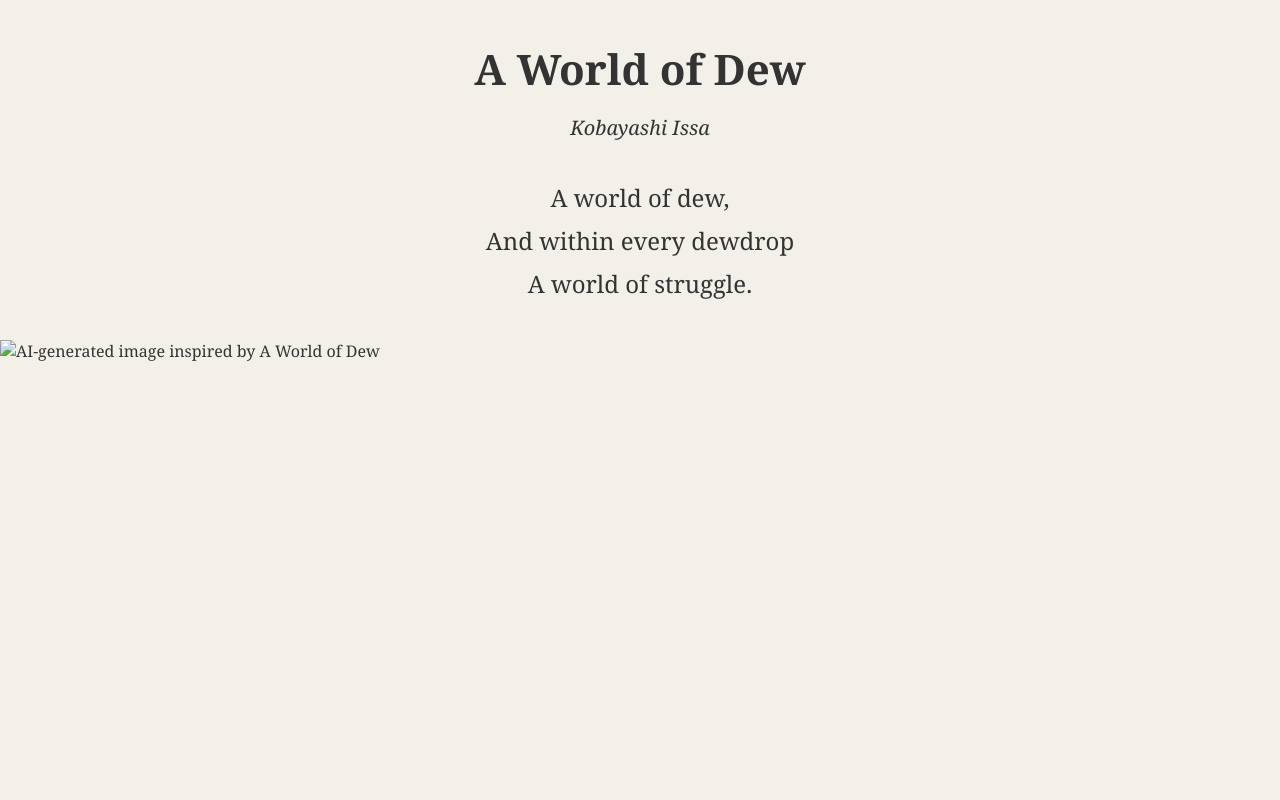
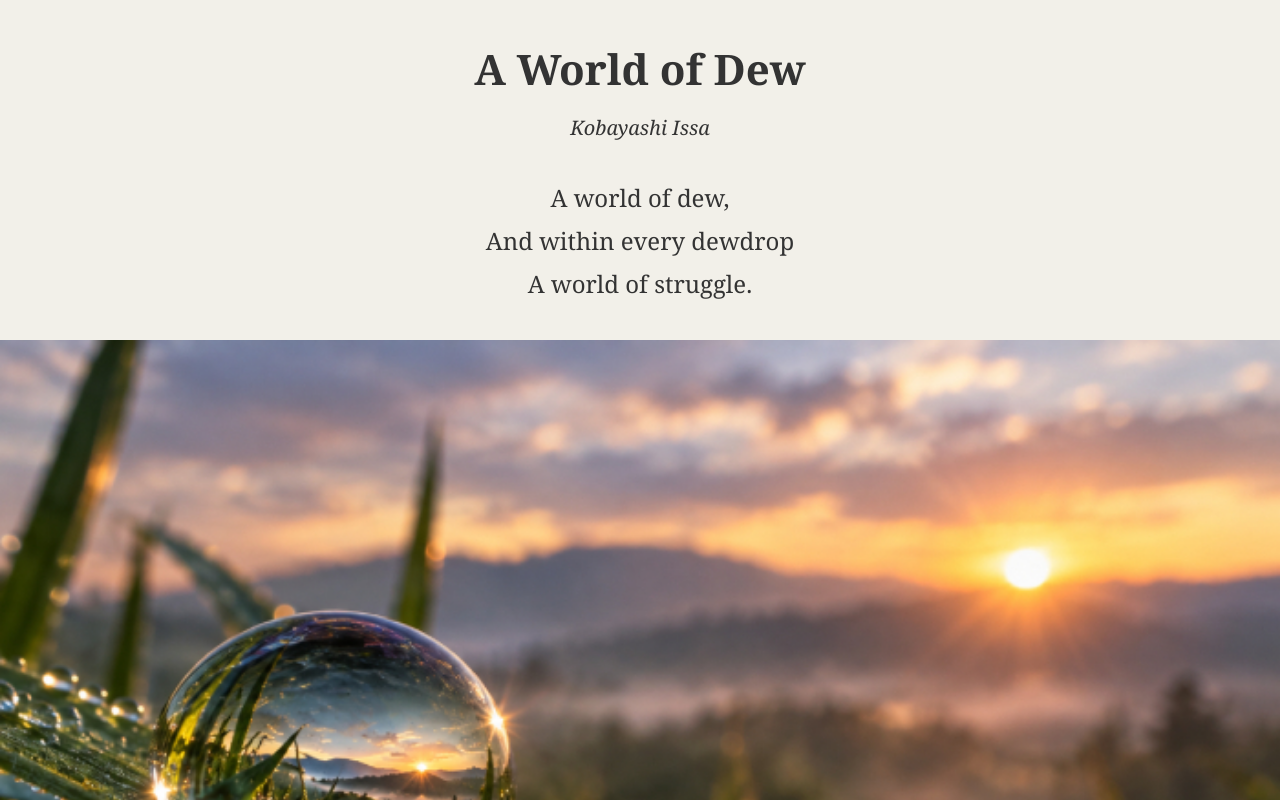
Before and after one commit to ErionP/haiku-site, a plain HTML site: page index.html in a window 1280 px wide. Shown: the top 800 px of the page. Drawn offline with Linux system fonts and the light colour scheme; files that its build step writes are made by us from their sources.

Commit message:
Update image source in index.html

```diff
--- a/index.html
+++ b/index.html
@@ -18,6 +18,6 @@
         A world of struggle.
     </p>
 
-    <img src="img/world-of-dew.jpg" alt="AI-generated image inspired by A World of Dew">
+    <img src="img/world-of-dew (1).jpg" alt="AI-generated image inspired by A World of Dew">
 </body>
 </html>
```
